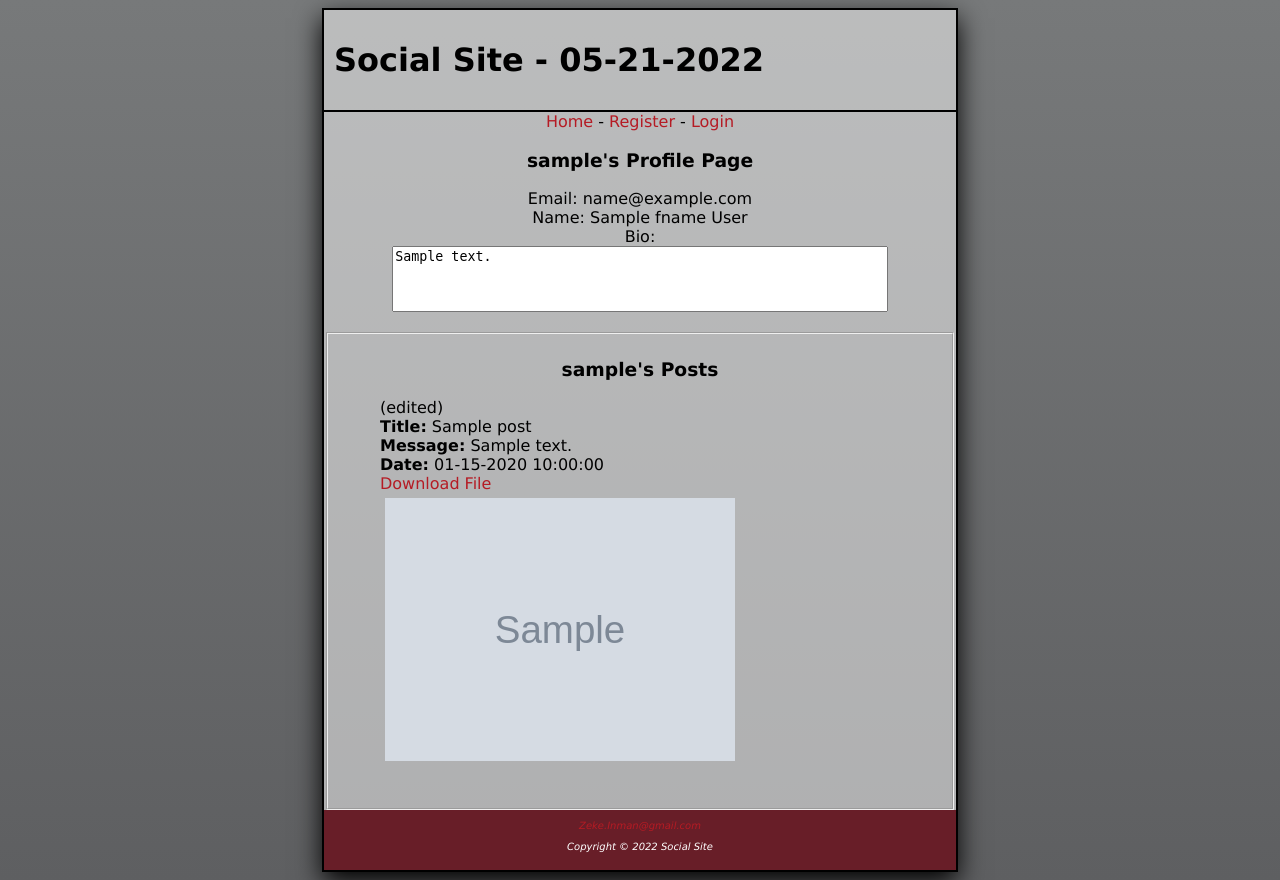
After one commit to Zeke5399/SocialSite, a PHP site: the page made by view/profileView.php in a window 1280 px wide. The commit adds this page. Run offline with PHP 8.4, Linux system fonts and the light colour scheme; tables that the repository leaves empty hold one stand-in row (values such as "Sample post"); the template is opened without the code that fills it: most values are stand-ins (such as "Sample title", 1, 10 or a date in 2020); grey boxes marked "Sample" are stand-in pictures.

Commit message:
added option to view profiles

```diff
--- a/nbproject/private/private.xml
+++ b/nbproject/private/private.xml
@@ -4,11 +4,8 @@
     <open-files xmlns="http://www.netbeans.org/ns/projectui-open-files/2">
         <group>
             <file>file:/C:/xampp/htdocs/SocialSite/index.php</file>
-            <file>file:/C:/xampp/htdocs/SocialSite/style.css</file>
             <file>file:/C:/xampp/htdocs/SocialSite/view/welcome_page.php</file>
             <file>file:/C:/xampp/htdocs/SocialSite/view/profile.php</file>
-            <file>file:/C:/xampp/htdocs/SocialSite/download.php</file>
-            <file>file:/C:/xampp/htdocs/SocialSite/view/remove_post_button.php</file>
         </group>
     </open-files>
 </project-private>
--- a/required/postupdateValidate.php
+++ b/required/postupdateValidate.php
@@ -35,11 +35,6 @@ if (in_array($fileActualExt, $allowed)) {
             move_uploaded_file($fileTmpName, $fileDestination);
 
             $post = postDB::getPostByPostID($postID);
-
-            //Remove image if there was one
-            if ($post['imgLocation'] != "") {
-                unlink($post['imgLocation']);
-            }
         } else {
             $fileError = "File was too big!";
             include("./view/profile.php");
--- a/view/profile.php
+++ b/view/profile.php
@@ -31,7 +31,7 @@
                 if($post['message'] != "") { echo "<Strong>Message:</Strong> ", $post['message'], "<br>"; }
                 echo "<Strong>Date:</Strong> ", date("m-d-Y H:i:s", strtotime($post['postDate'])), "<br>";
                 echo "<Strong>Privacy:</Strong> ", $post['privacySetting'];
-                if($post['imgLocation'] != "") { echo "<img class='' src='". $post['imgLocation'] ."' alt='post image.'>"; }
+                if($post['imgLocation'] != "") { echo "<img class='' src='". $post['imgLocation'] ."' alt='post file.'>"; }
                 include './view/update_post_button.php';
                 include './view/remove_post_button.php';
                 echo "</li>";
--- /dev/null
+++ b/view/profileView.php
@@ -0,0 +1,46 @@
+<?php include_once './view/header.php'; ?>
+
+<main>
+    <?php if(isset($message)) { echo $message; }?>
+
+    <h3>
+    <?php echo $account->getUsername(); ?>'s Profile Page
+    </h3>
+    <p>
+    Email: <?php echo $account->getEmail(); ?><br>
+    <?php if($account->getFname() != "" && $account->getLname() != "") { echo "Name: ". $account->getFname(). " ". $account->getLname(). "<br>"; } ?>
+    <?php if($account->getBio() != "") { echo "Bio:<br> <textarea rows='4' cols='50' readonly>". $account->getBio(). "</textarea><br>"; } ?>
+    </p>
+
+        <fieldset>
+        <h3><?php echo $account->getUsername();?>'s Posts</h3>
+            <ul id="postBox">
+            <?php
+            if(isset($posts)) {
+                if($posts == "")
+                {
+                    echo "<li>";
+                    echo "<Strong>No Posts Found.</Strong>";
+                    echo "</li>";
+                } else {
+            foreach ($posts as $post) {
+                echo "<li>";
+                if ($post['postUpdate'] != null) { echo "(edited)<br>"; }
+                echo "<Strong>Title:</Strong> ", $post['title'], "<br>";
+                if($post['message'] != "") { echo "<Strong>Message:</Strong> ", $post['message'], "<br>"; }
+                echo "<Strong>Date:</Strong> ", date("m-d-Y H:i:s", strtotime($post['postDate'])), "<br>";
+                if($post['imgLocation'] != "") {
+                    echo "<a href='./download.php?path=". $post['imgLocation'] ."'>Download File</a>";
+                    echo "<img class='' src='". $post['imgLocation'] ."' alt='post file.'>";
+                }
+                echo "</li>";
+            }
+            }
+            }
+            ?>
+            </ul>
+        </fieldset>
+
+</main>
+
+<?php include './view/footer.php'; ?>
--- a/view/welcome_page.php
+++ b/view/welcome_page.php
@@ -14,10 +14,10 @@
                     echo "<Strong>Title:</Strong> ", $post['title'], "<br>";
                     if($post['message'] != "") { echo "<Strong>Message:</Strong> ", $post['message'], "<br>"; }
                     echo "<Strong>Date:</Strong> ", date("m-d-Y H:i:s", strtotime($post['postDate'])), "<br>";
-                    echo "<Strong>By:</Strong> ", $user['username'], "<br>";
+                    echo "<Strong>By:</Strong> <a href='./index.php?action=profileView&username=". $user['username'] ."'>", $user['username'], "</a><br>";
                     if($post['imgLocation'] != "") {
                         echo "<a href='./download.php?path=". $post['imgLocation'] ."'>Download File</a>";
-                        echo "<img class='' src='". $post['imgLocation'] ."' alt='post image.'>";
+                        echo "<img class='' src='". $post['imgLocation'] ."' alt='post file.'>";
                     }
                     echo "</li>";
                 }
```
Also changed, not shown: db/postDB.php (+18 -0 lines), index.php (+16 -0 lines), db/accountDB.php (line endings or trailing spaces).
